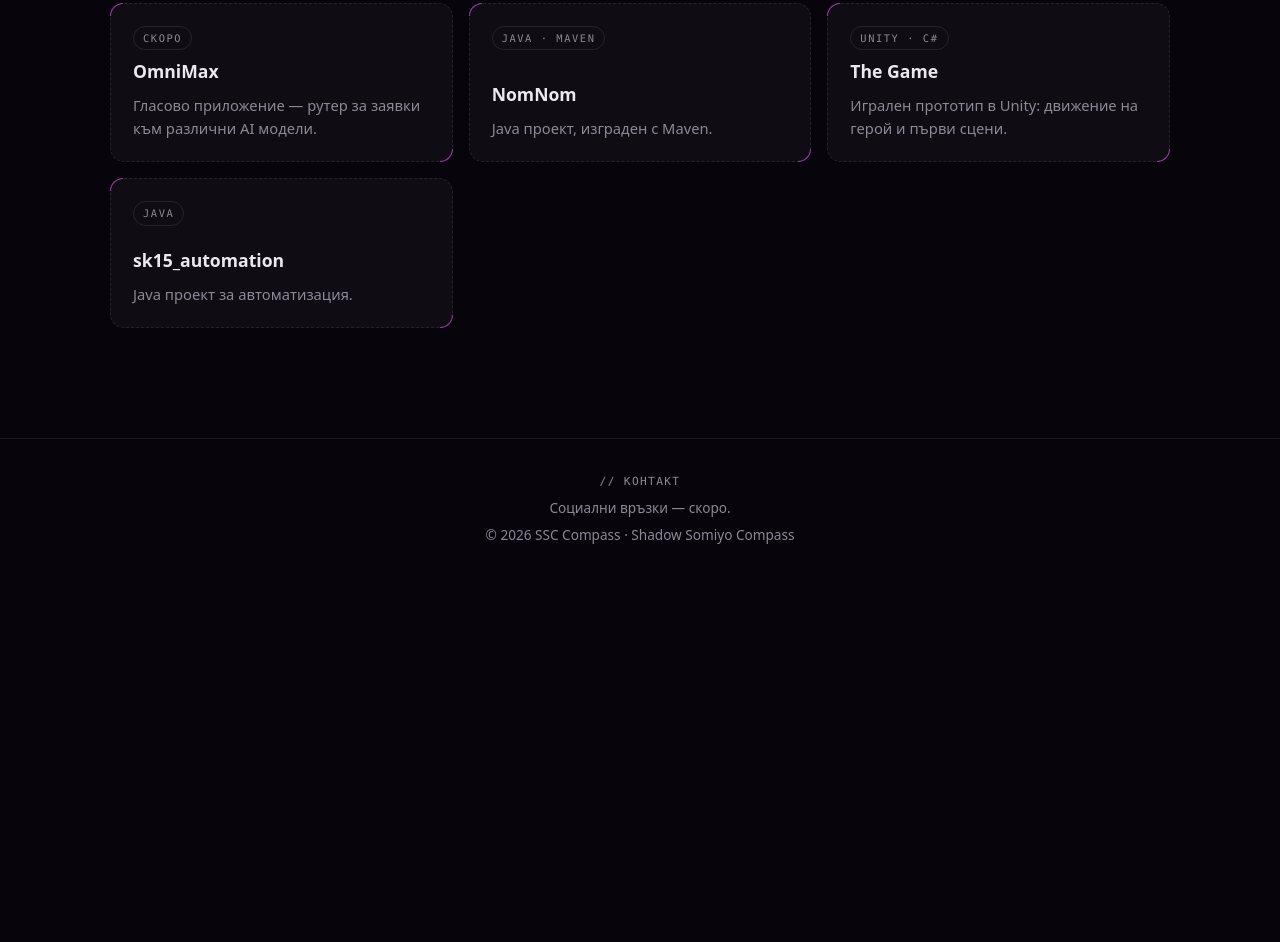
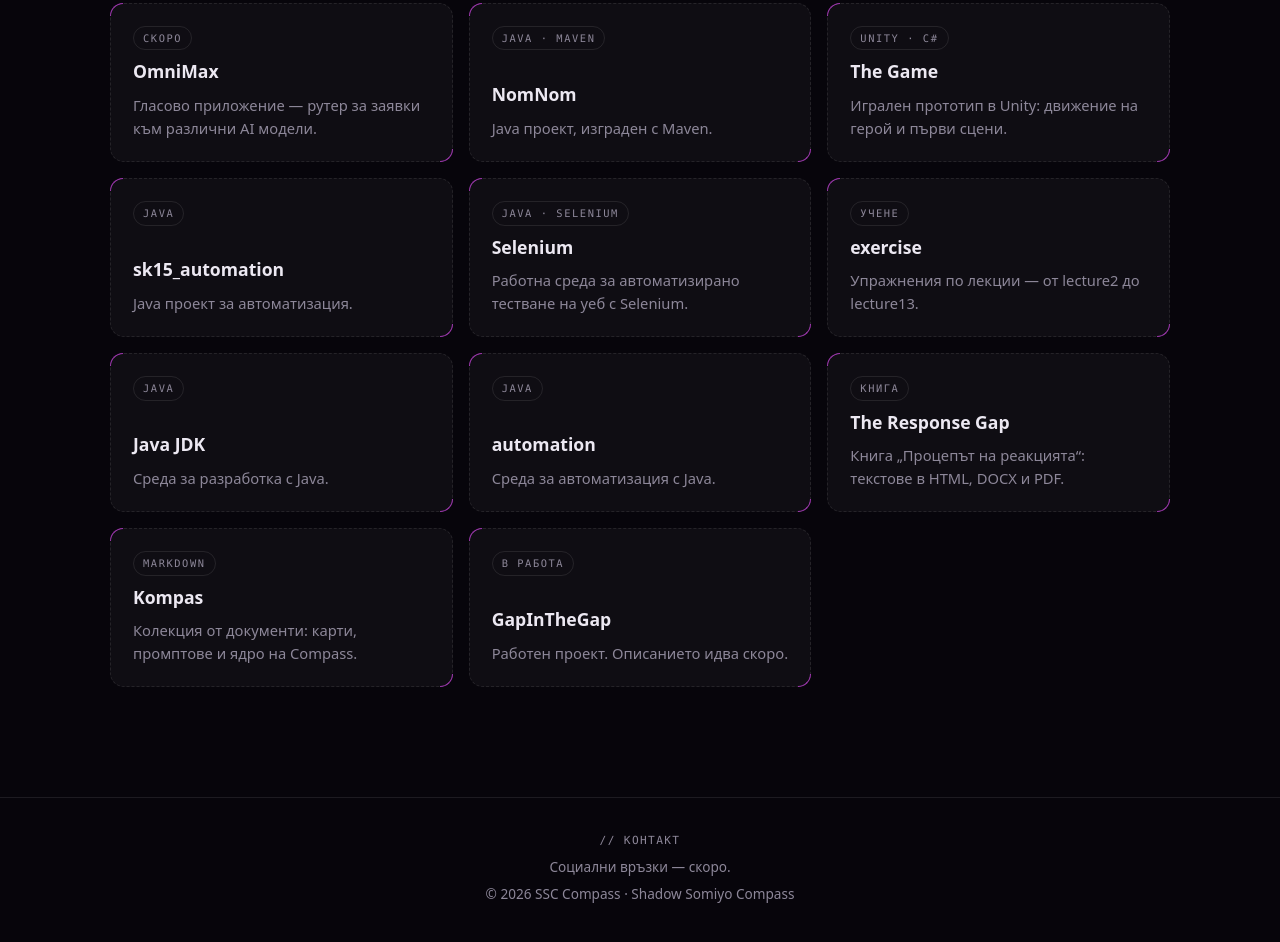
Before and after one commit to OmniSlack/sscompass, a plain HTML site: page index.html in a window 1280 px wide. Shown: the part 2017-2959 px from the top of the page. Before the commit the page ends 2618 px from the top, so only its background shows below. Drawn offline with Linux system fonts and the light colour scheme; animation ran at ten frames a second.

Commit message:
Add remaining projects to public site
Co-Authored-By: Claude Sonnet 5.5 <noreply@anthropic.com>

```diff
--- a/index.html
+++ b/index.html
@@ -149,6 +149,13 @@
         <div class="card proj"><span class="tag">Java · Maven</span><div><h3>NomNom</h3><p>Java проект, изграден с Maven.</p></div></div>
         <div class="card proj"><span class="tag">Unity · C#</span><div><h3>The Game</h3><p>Игрален прототип в Unity: движение на герой и първи сцени.</p></div></div>
         <div class="card proj"><span class="tag">Java</span><div><h3>sk15_automation</h3><p>Java проект за автоматизация.</p></div></div>
+        <div class="card proj"><span class="tag">Java · Selenium</span><div><h3>Selenium</h3><p>Работна среда за автоматизирано тестване на уеб с Selenium.</p></div></div>
+        <div class="card proj"><span class="tag">Учене</span><div><h3>exercise</h3><p>Упражнения по лекции — от lecture2 до lecture13.</p></div></div>
+        <div class="card proj"><span class="tag">Java</span><div><h3>Java JDK</h3><p>Среда за разработка с Java.</p></div></div>
+        <div class="card proj"><span class="tag">Java</span><div><h3>automation</h3><p>Среда за автоматизация с Java.</p></div></div>
+        <div class="card proj"><span class="tag">Книга</span><div><h3>The Response Gap</h3><p>Книга „Процепът на реакцията“: текстове в HTML, DOCX и PDF.</p></div></div>
+        <div class="card proj"><span class="tag">Markdown</span><div><h3>Kompas</h3><p>Колекция от документи: карти, промптове и ядро на Compass.</p></div></div>
+        <div class="card proj"><span class="tag">В работа</span><div><h3>GapInTheGap</h3><p>Работен проект. Описанието идва скоро.</p></div></div>
       </div>
     </section>
   </div>
```
